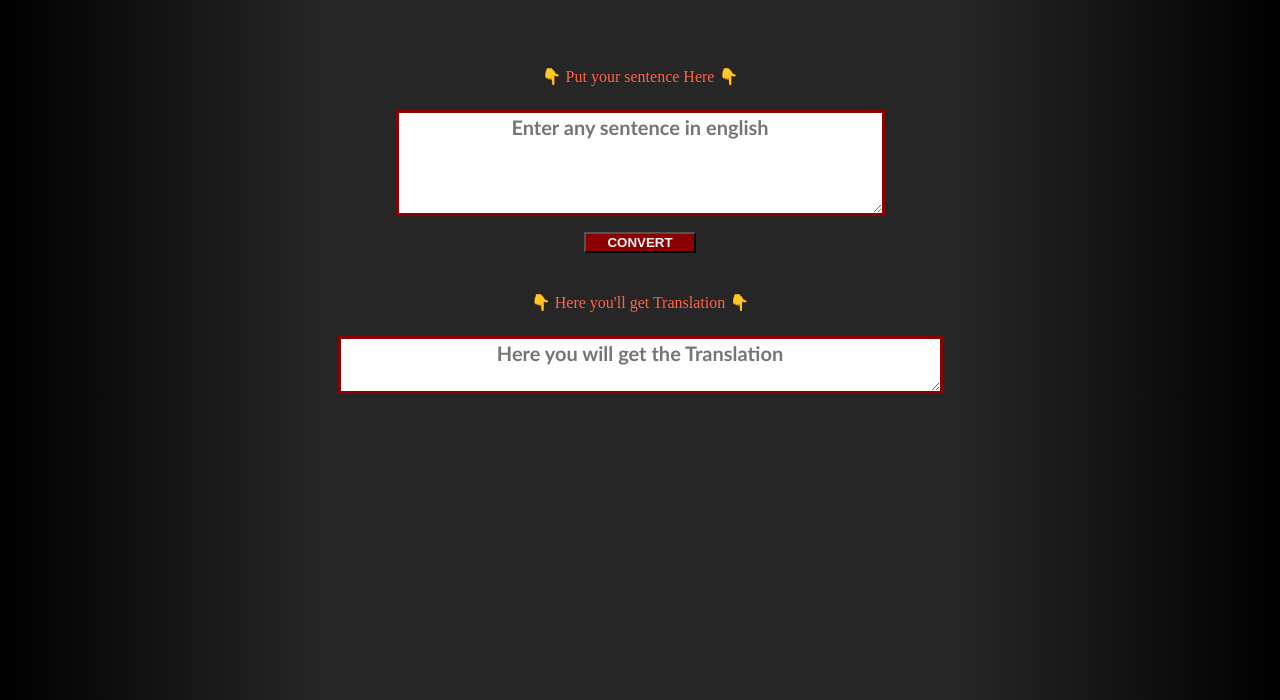
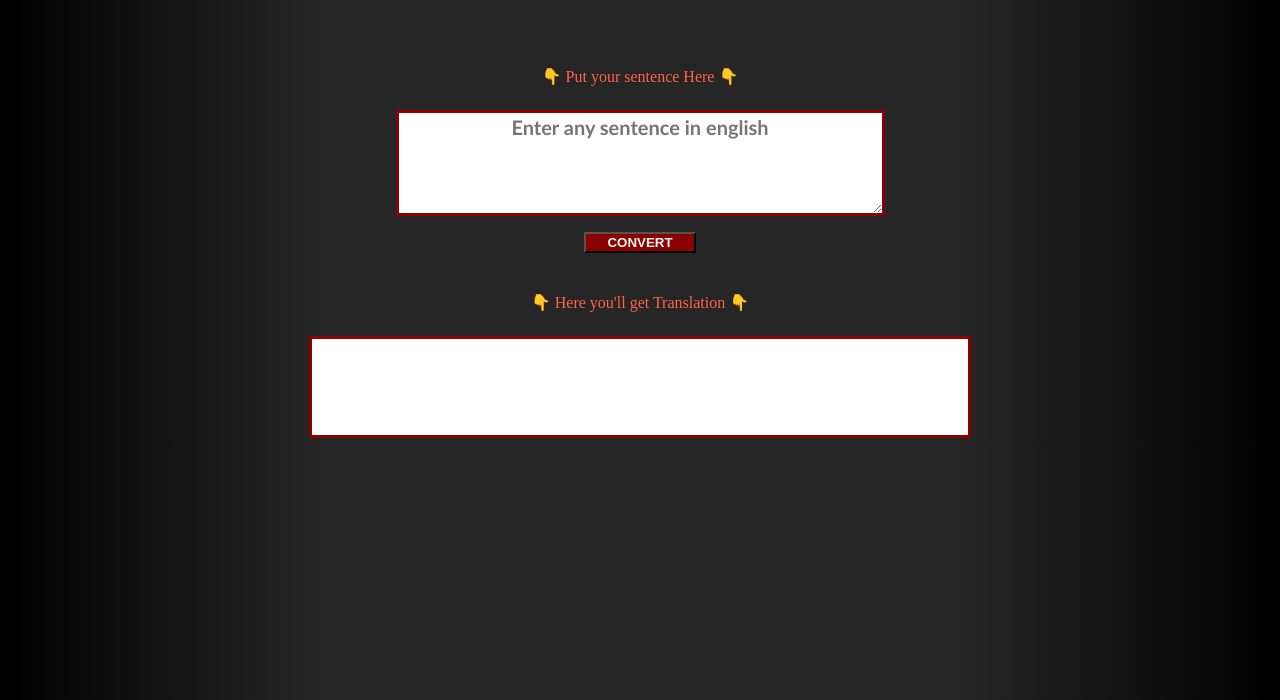
Before and after one commit to Aadarshhardiya/pirate-translator, a plain HTML site: page index.html in a window 1280 px wide. Shown: the part 100-800 px from the top of the page. Drawn offline with Linux system fonts and the light colour scheme.

Commit message:
do-some-changes

```diff
--- a/index.html
+++ b/index.html
@@ -14,7 +14,7 @@
     <textarea id="input" cols="40" rows="4" placeholder="Enter any sentence in english" ></textarea>
     <button id="btn-id">CONVERT</button>
     <label>👇 Here you'll get Translation 👇</label>
-    <textarea id="output" cols="50" rows="2" placeholder="Here you will get the Translation" ></textarea>
+    <output id="output"> </output>
 
     <script src="script.js"></script>
 </body>
--- a/style.css
+++ b/style.css
@@ -30,6 +30,21 @@ textarea {
     font-size: 20px;
 }
 
+output{
+    display:inline-block;
+    border: solid darkred;
+    font-weight: bold;
+    font-family:'Gill Sans', 'Gill Sans MT', Calibri, 'Trebuchet MS', sans-serif;
+    text-align: center;
+    color:#262626;
+    font-size: 20px;
+    height: 10vh;
+    width: 40rem;
+    background-color: white;
+    padding: .5rem;
+
+}
+
 #btn-id {
     font-weight: bold;
     background-color:darkred;
```
